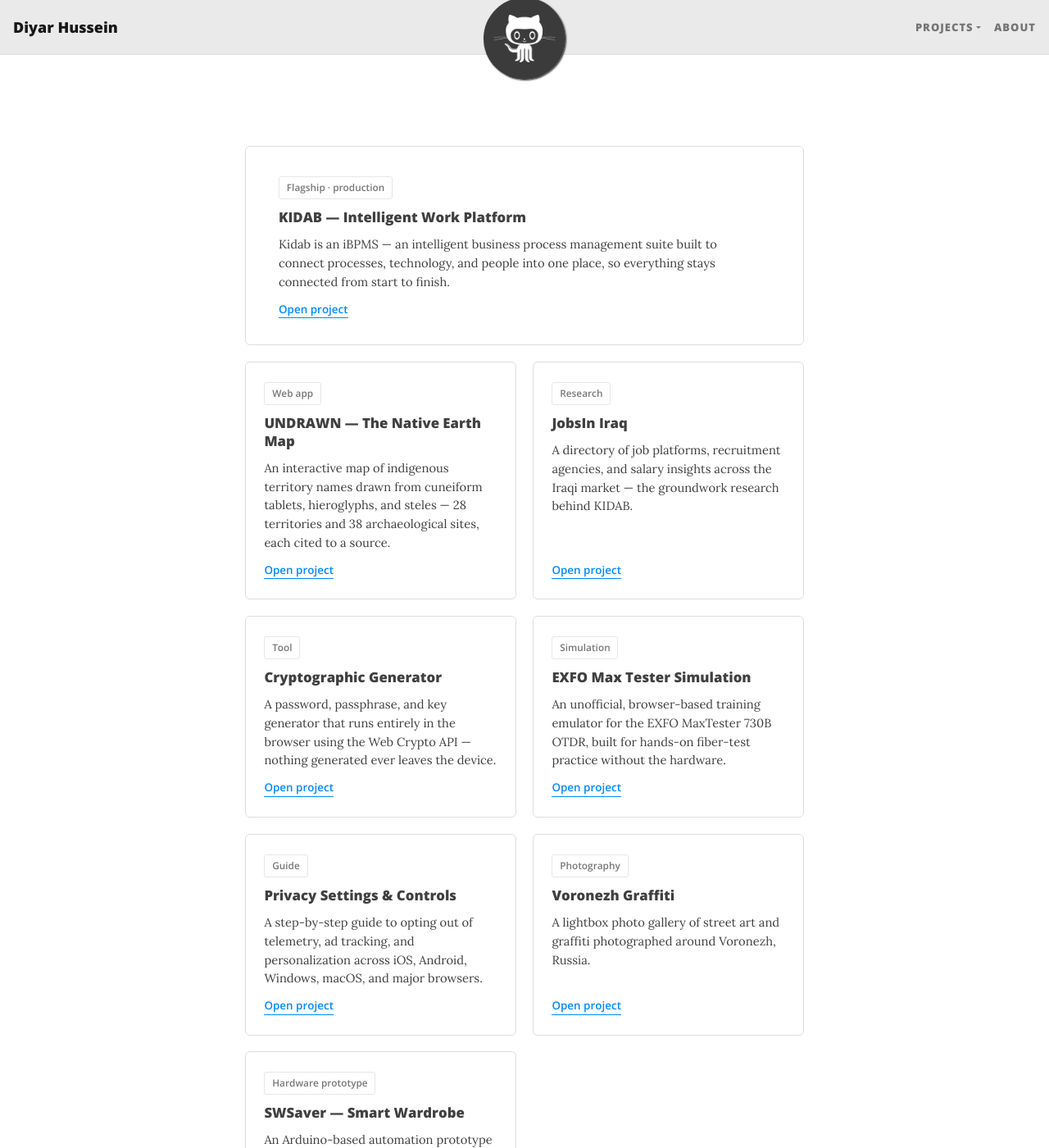
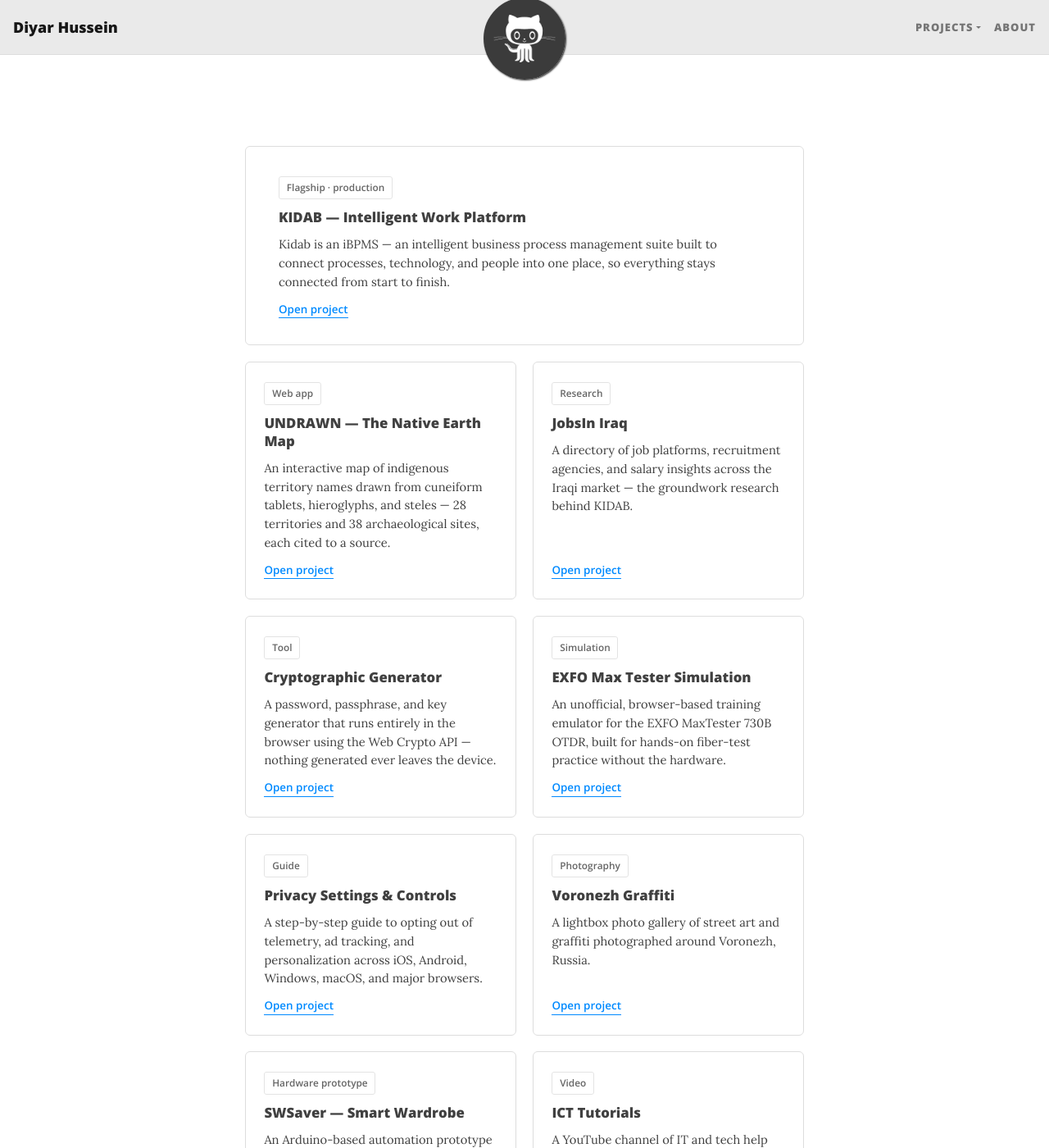
Before and after one commit to 3rc0/3rc0.github.io, a Jekyll site: the page built from index.html, in a window 1280 px wide and 1400 px high. Shown: the whole window at 82% size. Built offline with Jekyll 4.4.1, drawn with Linux system fonts in a browser that asks for light colours; the list of posts is cut into pages by our own code; some of the changed text lies outside the part shown.

Commit message:
udpate the project cards and fixing not open on new page/tab

```diff
--- a/index.html
+++ b/index.html
@@ -5,15 +5,6 @@
 ---
 
 <style>
-  :root{
-    --page-col:#FFFFFF;
-    --text-col:#404040;
-    --link-col:#008AFF;
-    --hover-col:#0085A1;
-    --navbar-border-col:#DDDDDD;
-    --body-font:'Lora','Times New Roman',serif;
-    --header-font:'Open Sans','Helvetica Neue',Helvetica,Arial,sans-serif;
-  }
   *{box-sizing:border-box;}
   body{ margin:0; background:var(--page-col); color:var(--text-col); font-family:var(--body-font); font-size:1.125rem; }
   .wrap{ max-width:1080px; margin:0 auto; padding:3rem 1.5rem 5rem; }
@@ -72,7 +63,7 @@
     border:1px solid var(--navbar-border-col);
     border-radius:3px;
     color:var(--text-col);
-    opacity:.7;
+    opacity:.8;
   }
   .card h4{ font-family:var(--header-font); font-weight:800; font-size:1.05rem; line-height:1.3; margin:0; }
   .card p{ margin:0; font-size:.92rem; line-height:1.55; flex:1; }
@@ -86,8 +77,6 @@
     .card{ transition:border-color .2s ease; transform:none !important; }
   }
 </style>
-</head>
-<body>
 <div class="wrap">
 
   <div class="grid">
@@ -113,21 +102,21 @@
       <span class="open">Open project</span>
     </a>
 
-    <a class="card" href="https://3rc0.github.io/cryptogen" target="_blank" rel="noopener">
+    <a class="card" href="https://3rc0.github.io/cryptogen">
       <span class="tag">Tool</span>
       <h4>Cryptographic Generator</h4>
       <p>A password, passphrase, and key generator that runs entirely in the browser using the Web Crypto API — nothing generated ever leaves the device.</p>
       <span class="open">Open project</span>
     </a>
 
-    <a class="card" href="https://3rc0.github.io/exfo" target="_blank" rel="noopener">
+    <a class="card" href="https://3rc0.github.io/exfo">
       <span class="tag">Simulation</span>
       <h4>EXFO Max Tester Simulation</h4>
       <p>An unofficial, browser-based training emulator for the EXFO MaxTester 730B OTDR, built for hands-on fiber-test practice without the hardware.</p>
       <span class="open">Open project</span>
     </a>
 
-    <a class="card" href="https://3rc0.github.io/privacy-settings-controls" target="_blank" rel="noopener">
+    <a class="card" href="https://3rc0.github.io/privacy-settings-controls">
       <span class="tag">Guide</span>
       <h4>Privacy Settings &amp; Controls</h4>
       <p>A step-by-step guide to opting out of telemetry, ad tracking, and personalization across iOS, Android, Windows, macOS, and major browsers.</p>
@@ -146,6 +135,13 @@
       <h4>SWSaver — Smart Wardrobe</h4>
       <p>An Arduino-based automation prototype for a smart wardrobe, taken from problem research through CAD modeling to a working microcontroller build.</p>
       <span class="open">Open project</span>
+    </a>
+
+    <a class="card" href="https://youtube.com/DiyarHussein" target="_blank" rel="noopener">
+      <span class="tag">Video</span>
+      <h4>ICT Tutorials</h4>
+      <p>A YouTube channel of IT and tech help tutorials, running since 2011.</p>
+      <span class="open">Open channel</span>
     </a>
 
   </div>
```
